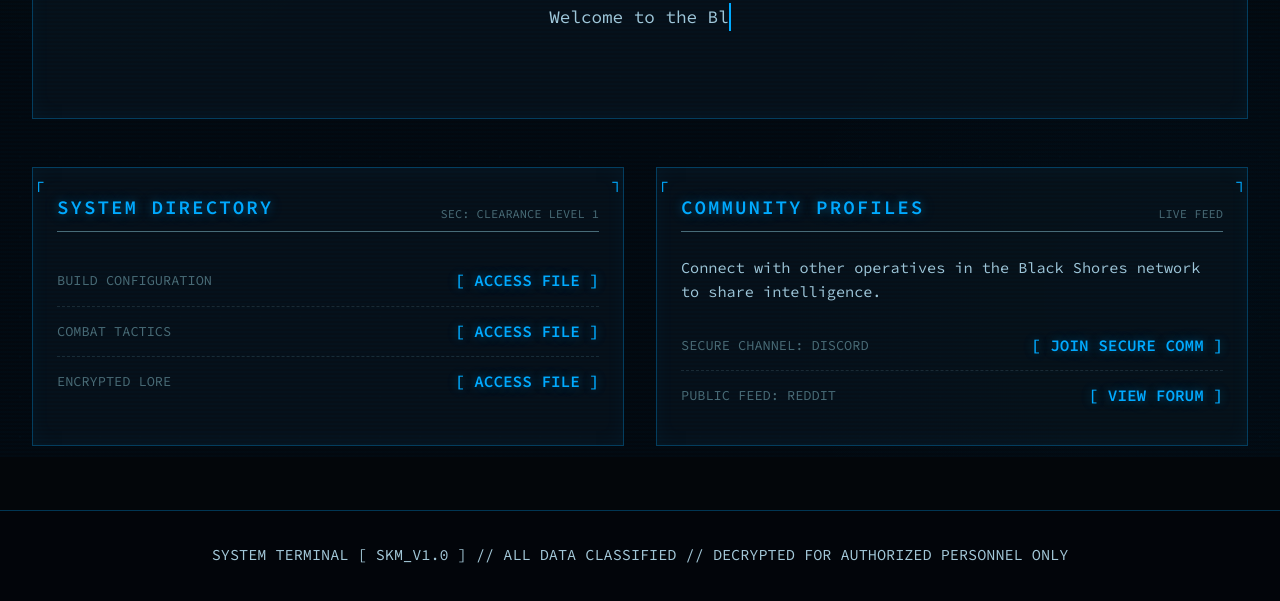
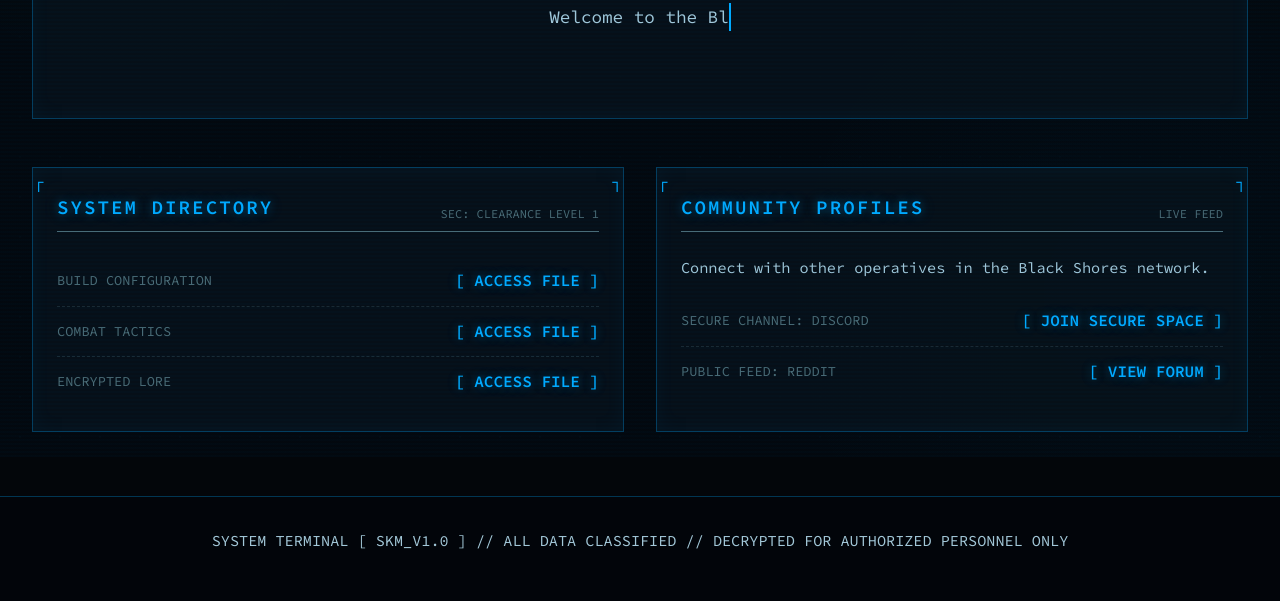
Before and after one commit to ShoreKeeperMains/ShoreKeeperMains-Website, a plain HTML site: page index.html in a window 1280 px wide. Shown: the part 343-944 px from the top of the page. Drawn offline with Linux system fonts and the light colour scheme.

Commit message:
Update index.html

```diff
--- a/index.html
+++ b/index.html
@@ -91,11 +91,11 @@
                     <span class="panel-meta">LIVE FEED</span>
                 </header>
                 <div class="panel-content">
-                    <p>Connect with other operatives in the Black Shores network to share intelligence.</p>
+                    <p>Connect with other operatives in the Black Shores network.</p>
                     <ul class="data-list" style="margin-top: 1rem;">
                         <li>
                             <span class="data-label">Secure Channel: Discord</span>
-                            <a href="#" class="data-val data-highlight">[ JOIN SECURE COMM ]</a>
+                            <a href="#" class="data-val data-highlight">[ JOIN SECURE SPACE ]</a>
                         </li>
                         <li>
                             <span class="data-label">Public Feed: Reddit</span>
```
